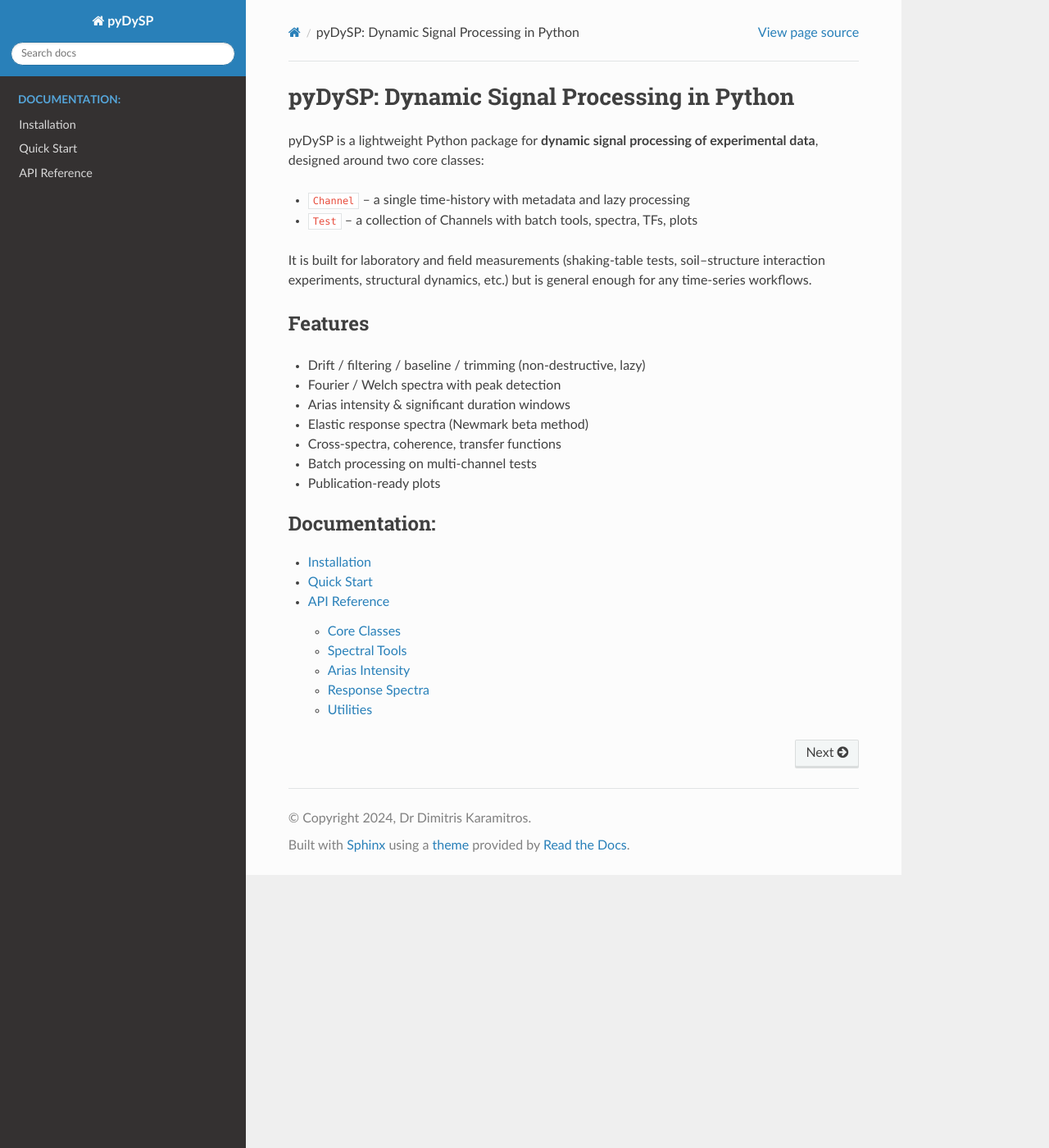
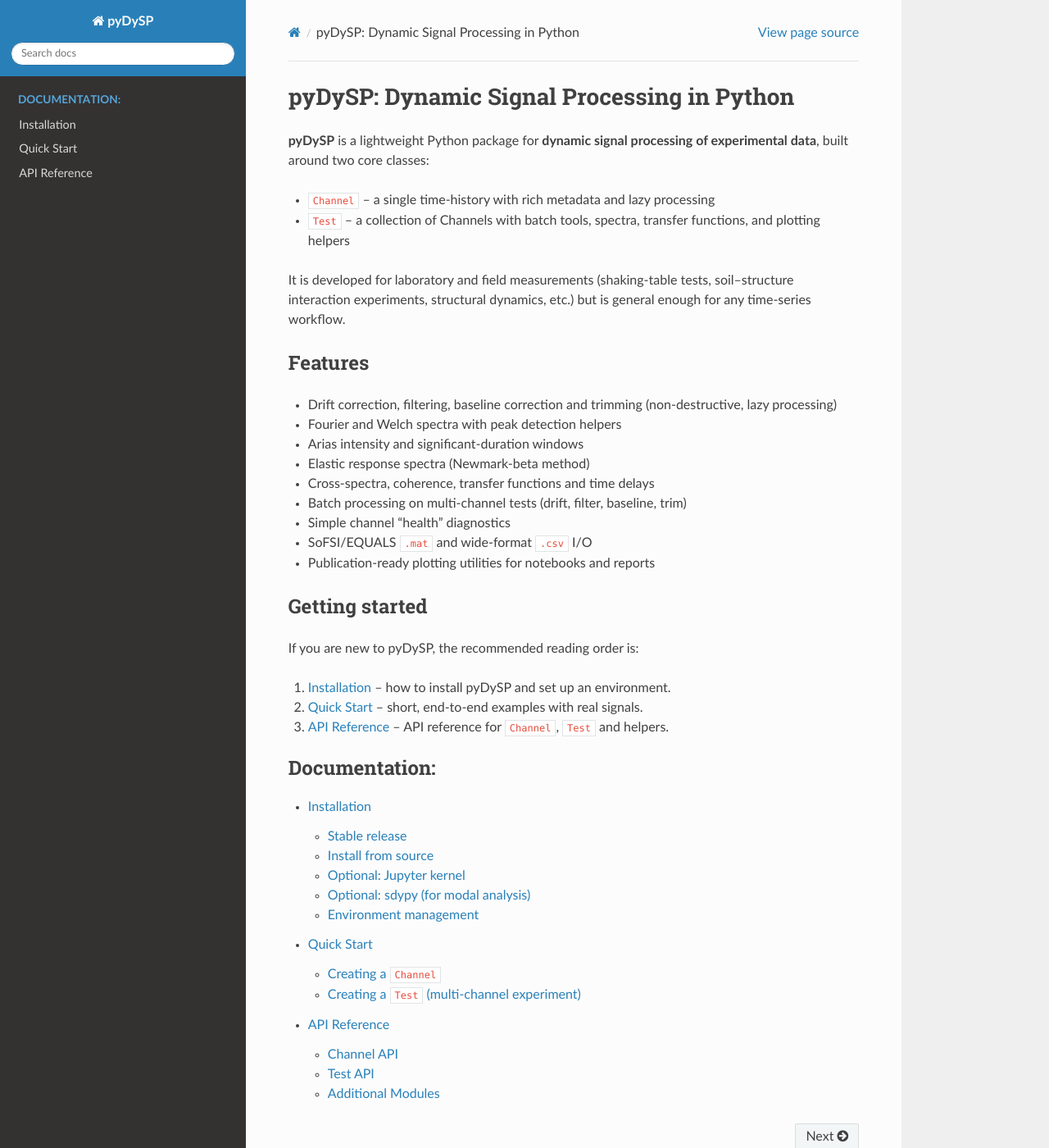
Before and after one commit to dkaramitros/pyDySP, a Sphinx documentation site: the page built from docs/source/index.rst, in a window 1280 px wide and 1400 px high. Shown: the whole window at 82% size. Built offline with Sphinx 7.4.7 and the Read the Docs theme 3.1.0, drawn with Linux system fonts in a browser that asks for light colours.

Commit message:
updated docs

```diff
--- /dev/null
+++ b/docs/source/api_other.rst
@@ -0,0 +1,37 @@
+Additional Modules
+==================
+
+Spectral tools, Arias intensity, response spectra and small utilities used by
+the core :class:`pydysp.channel.Channel` and :class:`pydysp.test.Test` classes.
+
+Spectral Tools
+--------------
+
+.. automodule:: pydysp.spectra
+   :members:
+   :undoc-members:
+   :show-inheritance:
+
+Arias Intensity
+---------------
+
+.. automodule:: pydysp.arias
+   :members:
+   :undoc-members:
+   :show-inheritance:
+
+Response Spectra
+----------------
+
+.. automodule:: pydysp.response
+   :members:
+   :undoc-members:
+   :show-inheritance:
+
+Utilities
+---------
+
+.. automodule:: pydysp.downsample
+   :members:
+   :undoc-members:
+   :show-inheritance:
--- /dev/null
+++ b/docs/source/channel.rst
@@ -0,0 +1,7 @@
+Channel API
+===========
+
+.. automodule:: pydysp.channel
+   :members:
+   :undoc-members:
+   :show-inheritance:
--- a/docs/source/conf.py
+++ b/docs/source/conf.py
@@ -1,58 +1,60 @@
 # Configuration file for the Sphinx documentation builder.
 #
-# This file only contains a selection of the most common options. For a full
-# list see the documentation:
+# For the full list of options see:
 # https://www.sphinx-doc.org/en/master/usage/configuration.html
 
 # -- Path setup --------------------------------------------------------------
 
-# If extensions (or modules to document with autodoc) are in another directory,
-# add these directories to sys.path here. If the directory is relative to the
-# documentation root, use os.path.abspath to make it absolute, like shown here.
-#
 import os
 import sys
-sys.path.insert(0, os.path.abspath('../../src'))
+
+# Add the package src/ directory to sys.path so autodoc can import pydysp
+sys.path.insert(0, os.path.abspath("../../src"))
+
 from pydysp import __version__
 
 # -- Project information -----------------------------------------------------
 
-project = 'pyDySP'
-copyright = '2024, Dr Dimitris Karamitros'
-author = 'Dr Dimitris Karamitros'
+project = "pyDySP"
+copyright = "2024, Dr Dimitris Karamitros"
+author = "Dr Dimitris Karamitros"
 
 # The full version, including alpha/beta/rc tags
 release = __version__
 
-
 # -- General configuration ---------------------------------------------------
 
-# Add any Sphinx extension module names here, as strings. They can be
-# extensions coming with Sphinx (named 'sphinx.ext.*') or your custom
-# ones.
+# Sphinx extensions
 extensions = [
-    'sphinx.ext.autodoc',
-    'sphinx.ext.napoleon',
-    'sphinx.ext.viewcode',
+    "sphinx.ext.autodoc",  # API docs from docstrings
+    "sphinx.ext.napoleon",  # NumPy/Google style docstrings
+    "sphinx.ext.viewcode",  # Add [source] links
 ]
 
-# Add any paths that contain templates here, relative to this directory.
-templates_path = ['_templates']
+# Templates path (relative to this directory)
+templates_path = ["_templates"]
 
-# List of patterns, relative to source directory, that match files and
-# directories to ignore when looking for source files.
-# This pattern also affects html_static_path and html_extra_path.
-exclude_patterns = []
+# Patterns to ignore when searching for source files
+# (also affects html_static_path and html_extra_path)
+exclude_patterns = ["_build", "Thumbs.db", ".DS_Store"]
 
+# Autodoc configuration
+autodoc_typehints = "description"  # show type hints in the description
+autodoc_member_order = "bysource"  # keep members in source order
+
+# Napoleon configuration (we use NumPy-style docstrings)
+napoleon_google_docstring = False
+napoleon_numpy_docstring = True
+napoleon_include_private_with_doc = False
+napoleon_include_special_with_doc = False
+napoleon_use_param = True
+napoleon_use_rtype = True
 
 # -- Options for HTML output -------------------------------------------------
 
-# The theme to use for HTML and HTML Help pages.  See the documentation for
-# a list of builtin themes.
-#
-html_theme = 'sphinx_rtd_theme'
+# Theme for HTML pages
+html_theme = "sphinx_rtd_theme"
 
-# Add any paths that contain custom static files (such as style sheets) here,
-# relative to this directory. They are copied after the builtin static files,
-# so a file named "default.css" will overwrite the builtin "default.css".
-html_static_path = ['_static']
+# Paths that contain custom static files (such as style sheets)
+# They are copied after the builtin static files
+html_static_path = ["_static"]
--- a/docs/source/index.rst
+++ b/docs/source/index.rst
@@ -1,26 +1,39 @@
 pyDySP: Dynamic Signal Processing in Python
 ===========================================
 
-pyDySP is a lightweight Python package for **dynamic signal processing of
-experimental data**, designed around two core classes:
+**pyDySP** is a lightweight Python package for **dynamic signal processing of
+experimental data**, built around two core classes:
 
-- ``Channel`` – a single time-history with metadata and lazy processing
-- ``Test`` – a collection of Channels with batch tools, spectra, TFs, plots
+- ``Channel`` – a single time-history with rich metadata and lazy processing
+- ``Test`` – a collection of Channels with batch tools, spectra, transfer
+  functions, and plotting helpers
 
-It is built for laboratory and field measurements (shaking-table tests,
+It is developed for laboratory and field measurements (shaking-table tests,
 soil–structure interaction experiments, structural dynamics, etc.) but is
-general enough for any time-series workflows.
+general enough for any time-series workflow.
 
 Features
 --------
 
-- Drift / filtering / baseline / trimming (non-destructive, lazy)
-- Fourier / Welch spectra with peak detection
-- Arias intensity & significant duration windows
-- Elastic response spectra (Newmark beta method)
-- Cross-spectra, coherence, transfer functions
-- Batch processing on multi-channel tests
-- Publication-ready plots
+- Drift correction, filtering, baseline correction and trimming
+  (non-destructive, lazy processing)
+- Fourier and Welch spectra with peak detection helpers
+- Arias intensity and significant-duration windows
+- Elastic response spectra (Newmark-beta method)
+- Cross-spectra, coherence, transfer functions and time delays
+- Batch processing on multi-channel tests (drift, filter, baseline, trim)
+- Simple channel “health” diagnostics
+- SoFSI/EQUALS ``.mat`` and wide-format ``.csv`` I/O
+- Publication-ready plotting utilities for notebooks and reports
+
+Getting started
+---------------
+
+If you are new to pyDySP, the recommended reading order is:
+
+1. :doc:`installation` – how to install pyDySP and set up an environment.
+2. :doc:`quickstart` – short, end-to-end examples with real signals.
+3. :doc:`pydysp` – API reference for ``Channel``, ``Test`` and helpers.
 
 .. toctree::
    :maxdepth: 2
--- a/docs/source/installation.rst
+++ b/docs/source/installation.rst
@@ -1,16 +1,70 @@
 Installation
 ============
 
-Install the latest stable release:
+Stable release
+--------------
+
+Install the latest version from PyPI:
 
 .. code-block:: bash
 
-   pip install pyDySP
+   pip install pydysp
 
-To install from source:
+(Recommended for most users.)
+
+Install from source
+-------------------
+
+To install the development version directly from GitHub:
 
 .. code-block:: bash
 
-   git clone https://github.com/dkaramitros/pyDySP
+   git clone https://github.com/dkaramitros/pyDySP.git
    cd pyDySP
    pip install -e .
+
+This installs pyDySP in *editable mode*, allowing you to modify the source and
+immediately see the changes without re-installing.
+
+Optional: Jupyter kernel
+------------------------
+
+If you want to run the example notebooks:
+
+.. code-block:: bash
+
+   pip install ipykernel
+   python -m ipykernel install --user --name pydysp-env
+
+(You may choose any kernel name.)
+
+Optional: sdypy (for modal analysis)
+------------------------------------
+
+The modal identification tools require the ``sdypy-EMA`` package:
+
+.. code-block:: bash
+
+   pip install sdypy-EMA
+
+Environment management
+----------------------
+
+You may wish to use a virtual environment:
+
+**venv**
+
+.. code-block:: bash
+
+   python -m venv .venv
+   source .venv/bin/activate    # macOS / Linux
+   .venv\Scripts\activate       # Windows
+   pip install pydysp
+
+**Conda / Mamba**
+
+.. code-block:: bash
+
+   mamba create -n pydysp python=3.11 pip
+   mamba activate pydysp
+   pip install pydysp
--- a/docs/source/pydysp.rst
+++ b/docs/source/pydysp.rst
@@ -1,47 +1,21 @@
 API Reference
 =============
 
-Core Classes
-------------
+This section documents the public API of **pyDySP**.
 
-.. automodule:: pydysp.channel
-   :members:
-   :undoc-members:
-   :show-inheritance:
+The core workflow is built around two main classes:
 
-.. automodule:: pydysp.test
-   :members:
-   :undoc-members:
-   :show-inheritance:
+* :class:`pydysp.channel.Channel` – single time-history with metadata and lazy processing.
+* :class:`pydysp.test.Test` – multi-channel experiment with batch tools, spectra,
+  transfer functions, I/O and diagnostics.
 
-Spectral Tools
---------------
+Additional modules provide spectral representations, Arias intensity, response spectra
+and utilities such as downsampling.
 
-.. automodule:: pydysp.spectra
-   :members:
-   :undoc-members:
-   :show-inheritance:
+.. toctree::
+   :maxdepth: 2
+   :caption: API:
 
-Arias Intensity
----------------
-
-.. automodule:: pydysp.arias
-   :members:
-   :undoc-members:
-   :show-inheritance:
-
-Response Spectra
-----------------
-
-.. automodule:: pydysp.response
-   :members:
-   :undoc-members:
-   :show-inheritance:
-
-Utilities
----------
-
-.. automodule:: pydysp.downsample
-   :members:
-   :undoc-members:
-   :show-inheritance:
+   channel
+   test
+   api_other
--- /dev/null
+++ b/docs/source/test.rst
@@ -0,0 +1,7 @@
+Test API
+========
+
+.. automodule:: pydysp.test
+   :members:
+   :undoc-members:
+   :show-inheritance:
```
Also changed, not shown: docs/source/quickstart.rst (+31 -10 lines).
